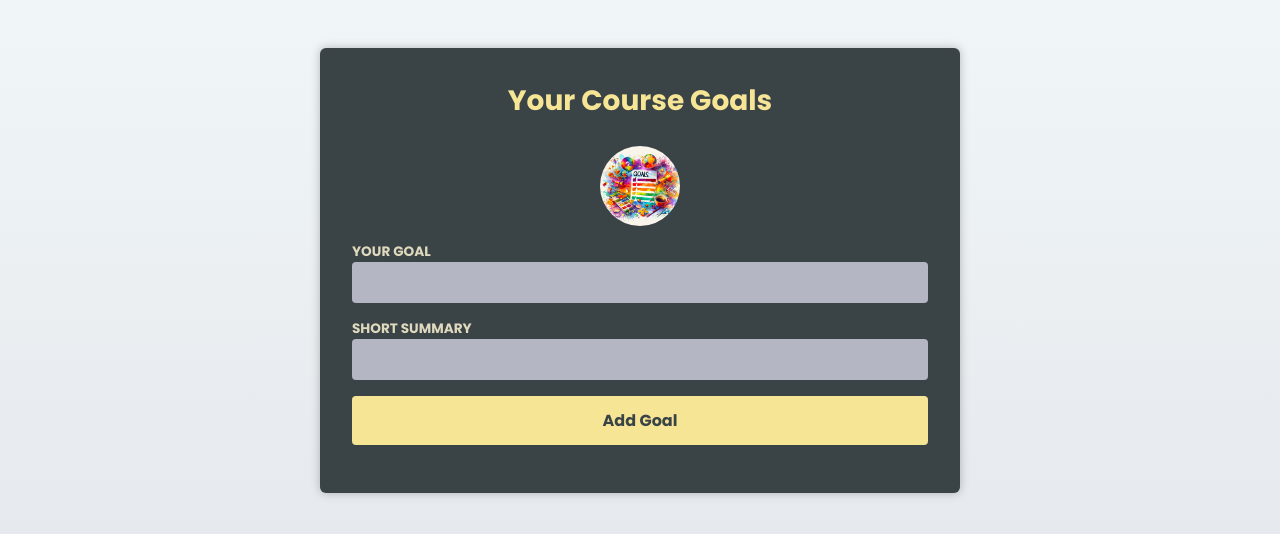
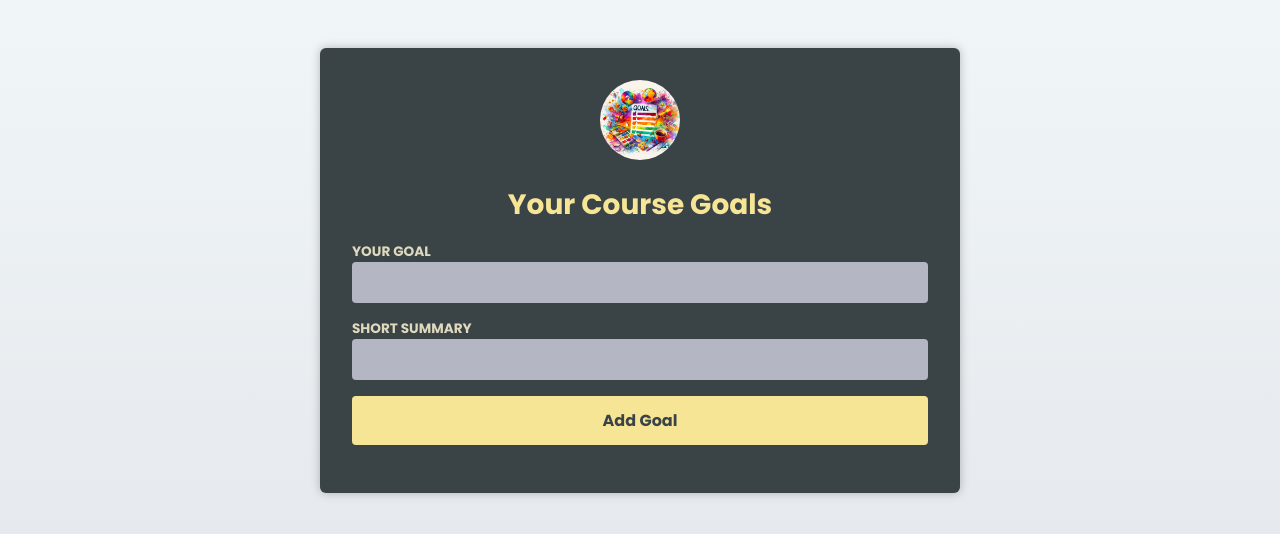
Before and after one commit to ubeydeozdmr/academind-ts-react-course, a React (Vite) app in the folder react-ts-basics/: page / in a window 1280 px wide. Shown: the top 534 px of the page. Built offline with nearby package versions, Linux system fonts and the light colour scheme.

Commit message:
Create a checkpoint before starting to Section 4

```diff
--- a/react-ts-basics/src/App.tsx
+++ b/react-ts-basics/src/App.tsx
@@ -1,8 +1,8 @@
 import { useState } from 'react';
 
-import CourseGoalList from './components/CourseGoalList';
-import Header from './components/Header';
-import NewGoal from './components/NewGoal';
+import CourseGoalList from './components/CourseGoalList.tsx';
+import Header from './components/Header.tsx';
+import NewGoal from './components/NewGoal.tsx';
 import goalsImg from './assets/goals.jpg';
 
 export type CourseGoal = {
--- a/react-ts-basics/src/components/CourseGoal.tsx
+++ b/react-ts-basics/src/components/CourseGoal.tsx
@@ -1,4 +1,4 @@
-import { PropsWithChildren } from 'react';
+import { type PropsWithChildren } from 'react';
 
 // interface CourseGoalProps {
 //   title: string;
--- a/react-ts-basics/src/components/CourseGoalList.tsx
+++ b/react-ts-basics/src/components/CourseGoalList.tsx
@@ -1,5 +1,5 @@
-import CourseGoal from './CourseGoal';
-import { type CourseGoal as CGoal } from '../App';
+import CourseGoal from './CourseGoal.tsx';
+import { type CourseGoal as CGoal } from '../App.tsx';
 
 type CourseGoalListProps = {
   goals: CGoal[];
--- a/react-ts-basics/src/components/Header.tsx
+++ b/react-ts-basics/src/components/Header.tsx
@@ -1,15 +1,18 @@
 import { type ReactNode } from 'react';
 
 type HeaderProps = {
-  image: { src: string; alt: string };
+  image: {
+    src: string;
+    alt: string;
+  };
   children: ReactNode;
 };
 
 export default function Header({ image, children }: HeaderProps) {
   return (
     <header>
-      <h1>{children}</h1>
       <img {...image} />
+      {children}
     </header>
   );
 }
```
